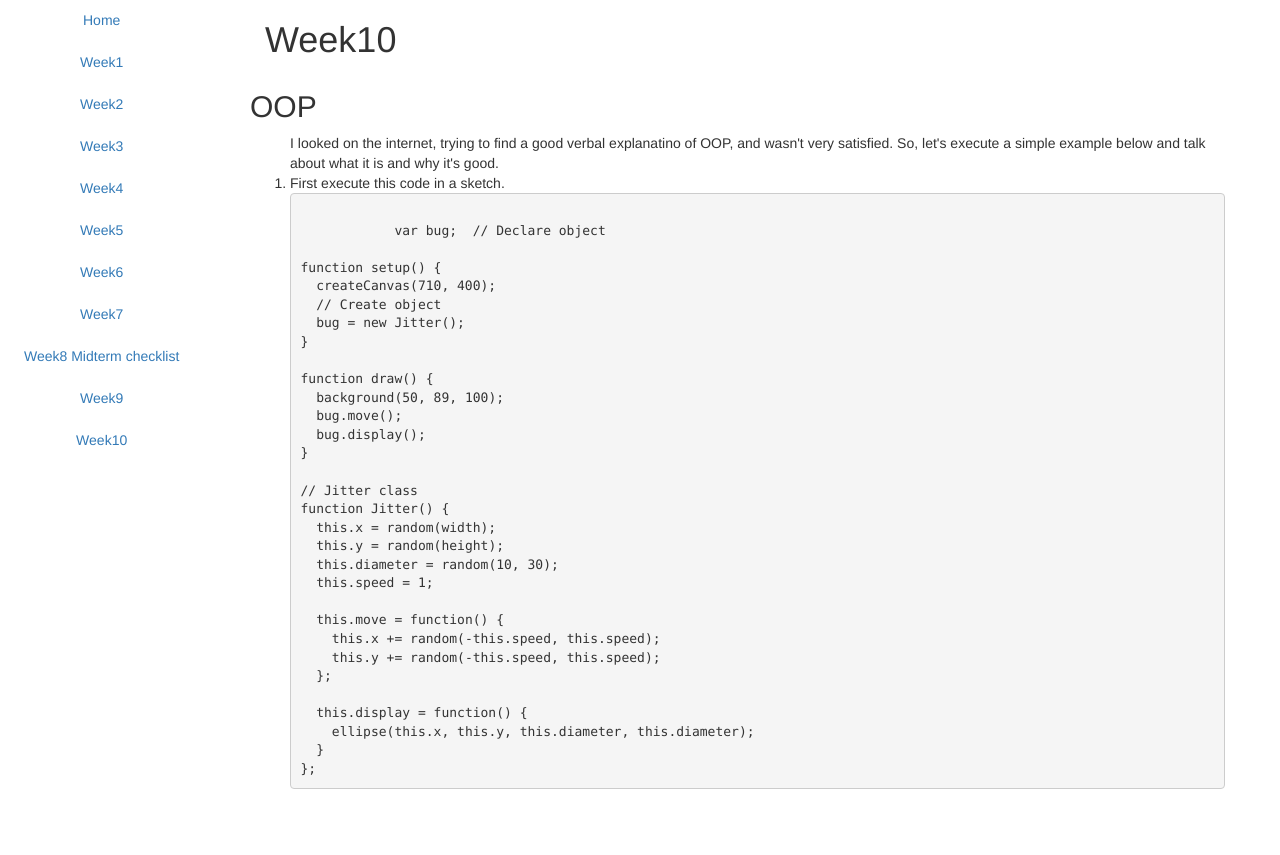
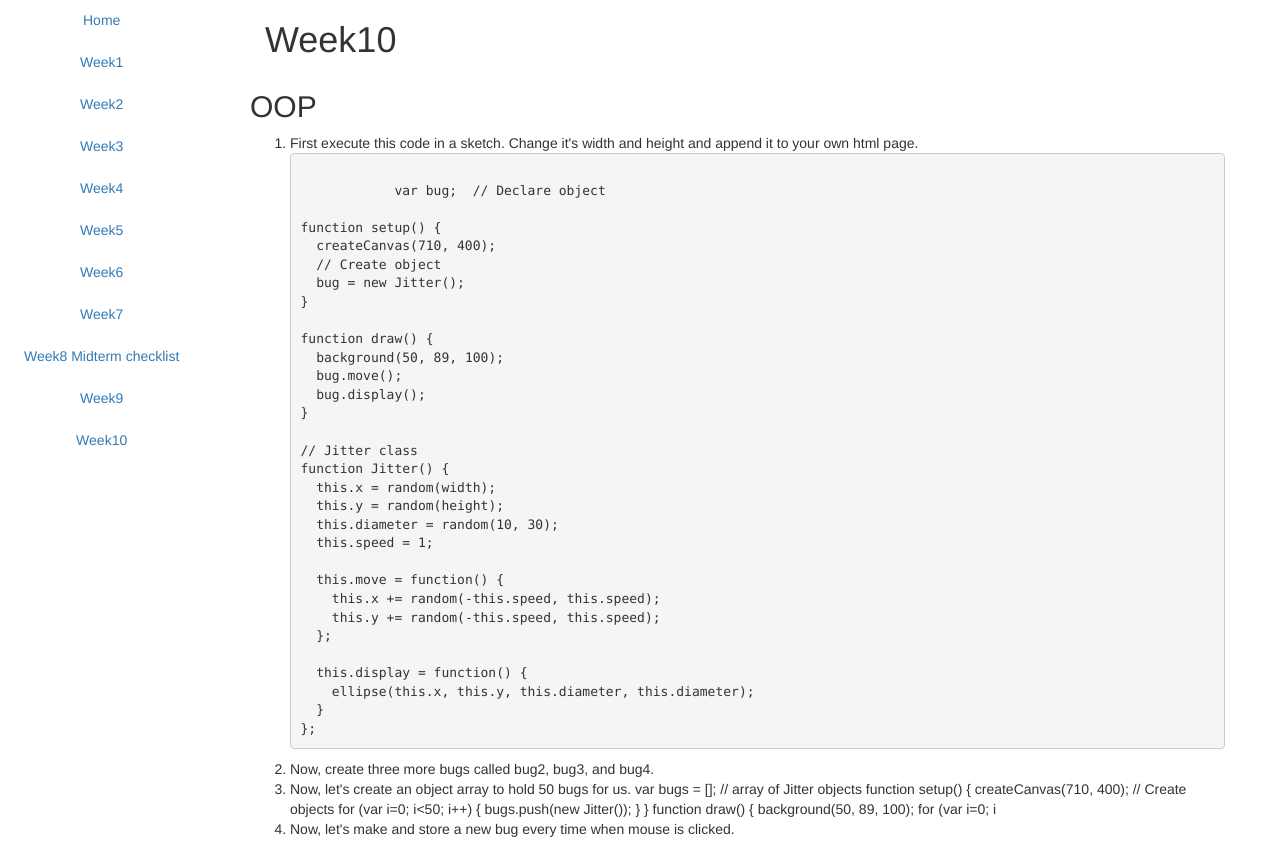
Before and after one commit to zhenzhenqi/MMA100, a Jekyll site: the page built from _posts/2015-04-21-week10.html, in a window 1280 px wide. Shown: the top 855 px of the page. Built offline with Jekyll 4.4.1, drawn with Linux system fonts in a browser that asks for light colours; nearby versions of some CDN libraries; grey boxes are pictures that could not be loaded.

```diff
--- a/_posts/2015-04-01-week9.html
+++ b/_posts/2015-04-01-week9.html
@@ -118,6 +118,7 @@
     <a href="http://p5js.org/learn/examples/Image_Transparency.php">Tranparency</a>
     <br><a href="http://p5js.org/learn/examples/Objects_Objects.php">Jittery ball object.</a>
     <br><a href="http://p5js.org/learn/examples/Objects_Multiple_Objects.php">Multiple Jitter ball objects.</a>
+    <br><a href="http://p5js.org/learn/examples/Objects_Array_of_Objects.php">An Array of many many Jittery ball objects.</a>
     <br><a href="http://p5js.org/learn/examples/Image_Load_and_Display_Image.php">Loading display image.</a>
     <br><a href="http://p5js.org/learn/examples/Form_Star.php">Drawing shapes</a>
     <br><a href="http://p5js.org/learn/examples/Form_Bezier.php">biezier curve</a>
--- a/_posts/2015-04-21-week10.html
+++ b/_posts/2015-04-21-week10.html
@@ -4,8 +4,8 @@
 
 <div class="row">
     <h2>OOP</h2>
-    <ol>I looked on the internet, trying to find a good verbal explanatino of OOP, and wasn't very satisfied. So, let's execute a simple example below and talk about what it is and why it's good.
-        <li>First execute this code in a sketch.
+    <ol>
+        <li>First execute this code in a sketch. Change it's width and height and append it to your own html page.
             {% highlight js %}
             var bug;  // Declare object
 
@@ -39,5 +39,47 @@
 };
 {% endhighlight %}
         </li>
+        <li>Now, create three more bugs called bug2, bug3, and bug4.
+        </li>
+        <li>Now, let's create an object array to hold 50 bugs for us.
+            var bugs = []; // array of Jitter objects
+
+function setup() {
+  createCanvas(710, 400);
+  // Create objects
+  for (var i=0; i<50; i++) {
+    bugs.push(new Jitter());
+  }
+}
+
+function draw() {
+  background(50, 89, 100);
+  for (var i=0; i<bugs.length; i++) {
+    bugs[i].move();
+    bugs[i].display();
+  }
+}
+
+// Jitter class
+function Jitter() {
+  this.x = random(width);
+  this.y = random(height);
+  this.diameter = random(10, 30);
+  this.speed = 1;
+
+  this.move = function() {
+    this.x += random(-this.speed, this.speed);
+    this.y += random(-this.speed, this.speed);
+  };
+
+  this.display = function() {
+    ellipse(this.x, this.y, this.diameter, this.diameter);
+  };
+}
+
+        </li>
+        <li>Now, let's make and store a new bug every time when mouse is clicked.
+
+        </li>
     </ol>
 </div>
```
